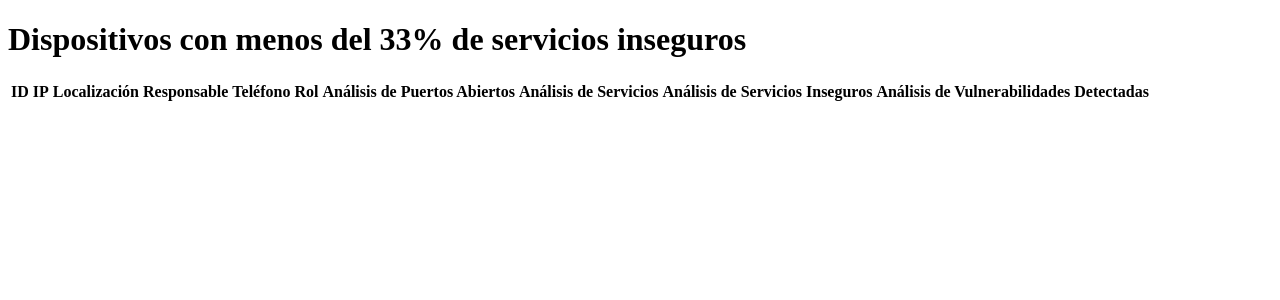
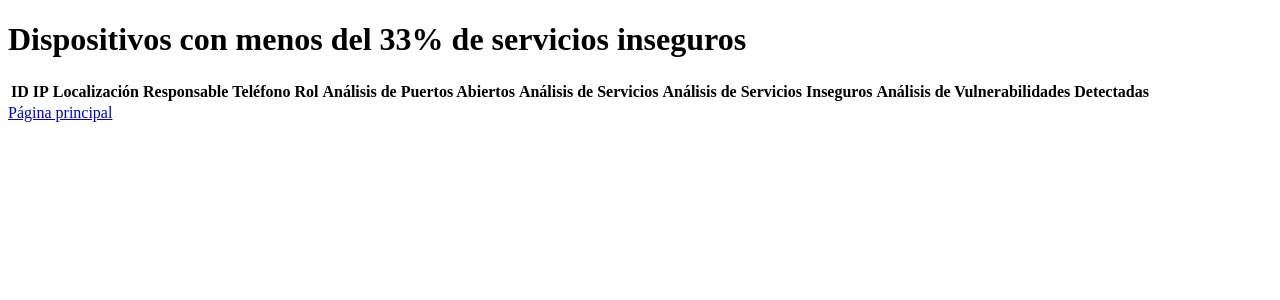
Before and after one commit to AlejandroFdezGarcia/Practica2SI, a Flask app: page /infoSafeDevices in a window 1280 px wide. Shown: the top 300 px of the page. Run offline with Flask 3, Linux system fonts and the light colour scheme; data that the repository does not hold is empty.

Commit message:
Enlaces a página principal

```diff
--- a/templates/analyse.html
+++ b/templates/analyse.html
@@ -10,5 +10,6 @@
             <li>{{ result }}</li>
         {% endfor %}
     </ul>
+    <a href="/">Página principal</a>
 </body>
 </html>
--- a/templates/devices.html
+++ b/templates/devices.html
@@ -37,5 +37,6 @@
             {% endfor %}
         </tbody>
     </table>
+    <a href="/">Página principal</a>
 </body>
 </html>
--- a/templates/graph.html
+++ b/templates/graph.html
@@ -10,5 +10,6 @@
             <li>{{ result }}</li>
         {% endfor %}
     </ul>
+    <a href="/">Página principal</a>
 </body>
 </html>
--- a/templates/select_day.html
+++ b/templates/select_day.html
@@ -11,5 +11,6 @@
         <input type="date" id="day" name="day">
         <input type="submit" value="Enviar">
     </form>
+    <a href="/">Página principal</a>
 </body>
 </html>
--- a/templates/select_devices.html
+++ b/templates/select_devices.html
@@ -10,5 +10,6 @@
         <input type="number" id="num_devices" name="num_devices" min="1" max="20">
         <input type="submit" value="Enviar">
     </form>
+    <a href="/">Página principal</a>
 </body>
 </html>
--- a/templates/select_ips.html
+++ b/templates/select_ips.html
@@ -10,5 +10,6 @@
         <input type="number" id="num_ips" name="num_ips" min="1" max="20">
         <input type="submit" value="Enviar">
     </form>
+    <a href="/">Página principal</a>
 </body>
 </html>
--- a/templates/vulnerabilities.html
+++ b/templates/vulnerabilities.html
@@ -30,6 +30,6 @@
     {{emptyList[9][1]}}
 </ul>
 {% endif %}
-
+<a href="/">Página principal</a>
 </body>
 </html>
```
Also changed, not shown: static/graph.png.
